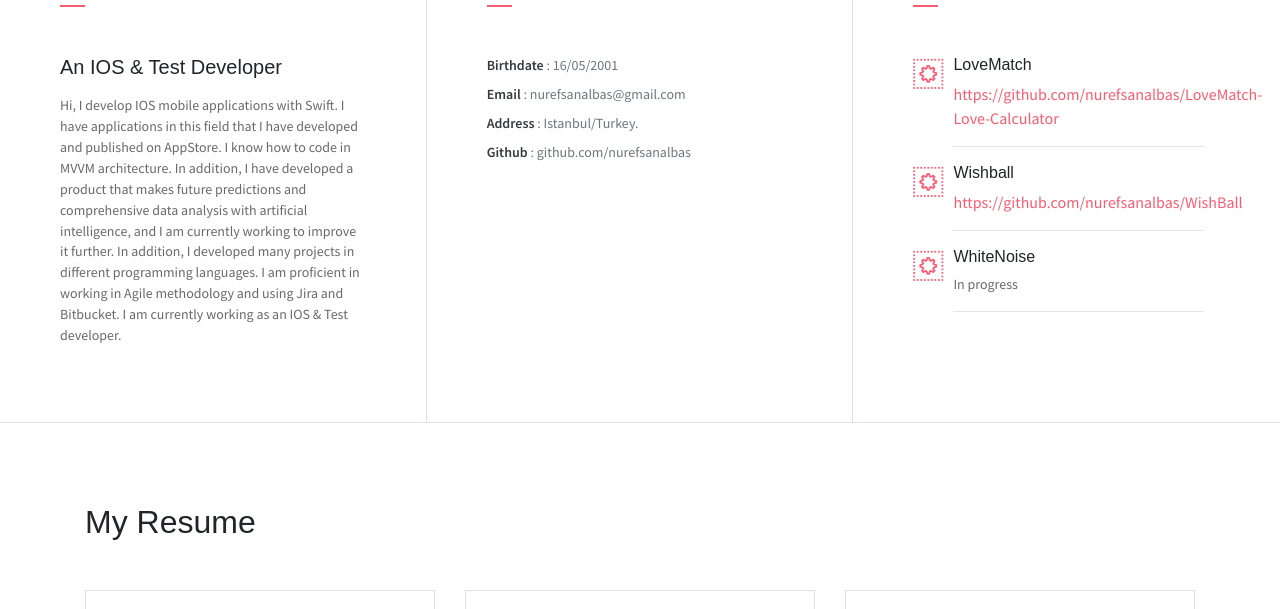
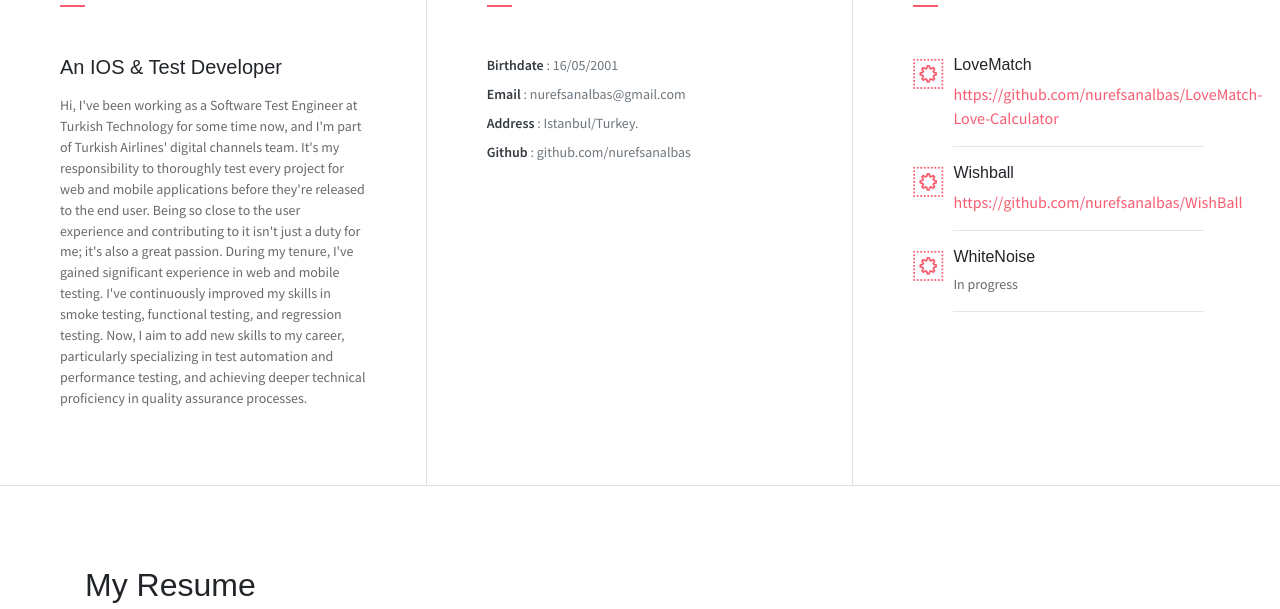
Before and after one commit to efsanalbas/nurefsanalbas, a website: page index.html in a window 1280 px wide. Shown: the part 794-1403 px from the top of the page. Drawn offline with Linux system fonts and the light colour scheme.

Commit message:
Update index.html

```diff
--- a/index.html
+++ b/index.html
@@ -15,7 +15,7 @@
             <div class="header-content">
                 <h4 class="header-subtitle" >Hello, I am</h4>
                 <h1 class="header-title">Nur Efşan Albaş</h1>
-                <h6 class="header-mono" >Computer Engineer | IOS & Test Developer</h6>
+                <h6 class="header-mono" >Computer Engineer | Software Test Engineer at Turkish Technology</h6>
             </div>
         </div>
     </header>
@@ -42,7 +42,9 @@
                 <h3 class="font-weight-light">Who am I ?</h3>
                 <span class="line mb-5"></span>
                 <h5 class="mb-3">An IOS & Test Developer</h5>
-                <p class="mt-20">Hi, I develop IOS mobile applications with Swift. I have applications in this field that I have developed and published on AppStore. I know how to code in MVVM architecture. In addition, I have developed a product that makes future predictions and comprehensive data analysis with artificial intelligence, and I am currently working to improve it further. In addition, I developed many projects in different programming languages. I am proficient in working in Agile methodology and using Jira and Bitbucket. I am currently working as an IOS & Test developer. </p>
+                <p class="mt-20">Hi, I've been working as a Software Test Engineer at Turkish Technology for some time now, and I'm part of Turkish Airlines' digital channels team. It's my responsibility to thoroughly test every project for web and mobile applications before they're released to the end user. Being so close to the user experience and contributing to it isn't just a duty for me; it's also a great passion.
+
+During my tenure, I've gained significant experience in web and mobile testing. I've continuously improved my skills in smoke testing, functional testing, and regression testing. Now, I aim to add new skills to my career, particularly specializing in test automation and performance testing, and achieving deeper technical proficiency in quality assurance processes. </p>
             </div>
             <div class="col-lg-4 about-card">
                 <h3 class="font-weight-light">Personal Info</h3>
```
